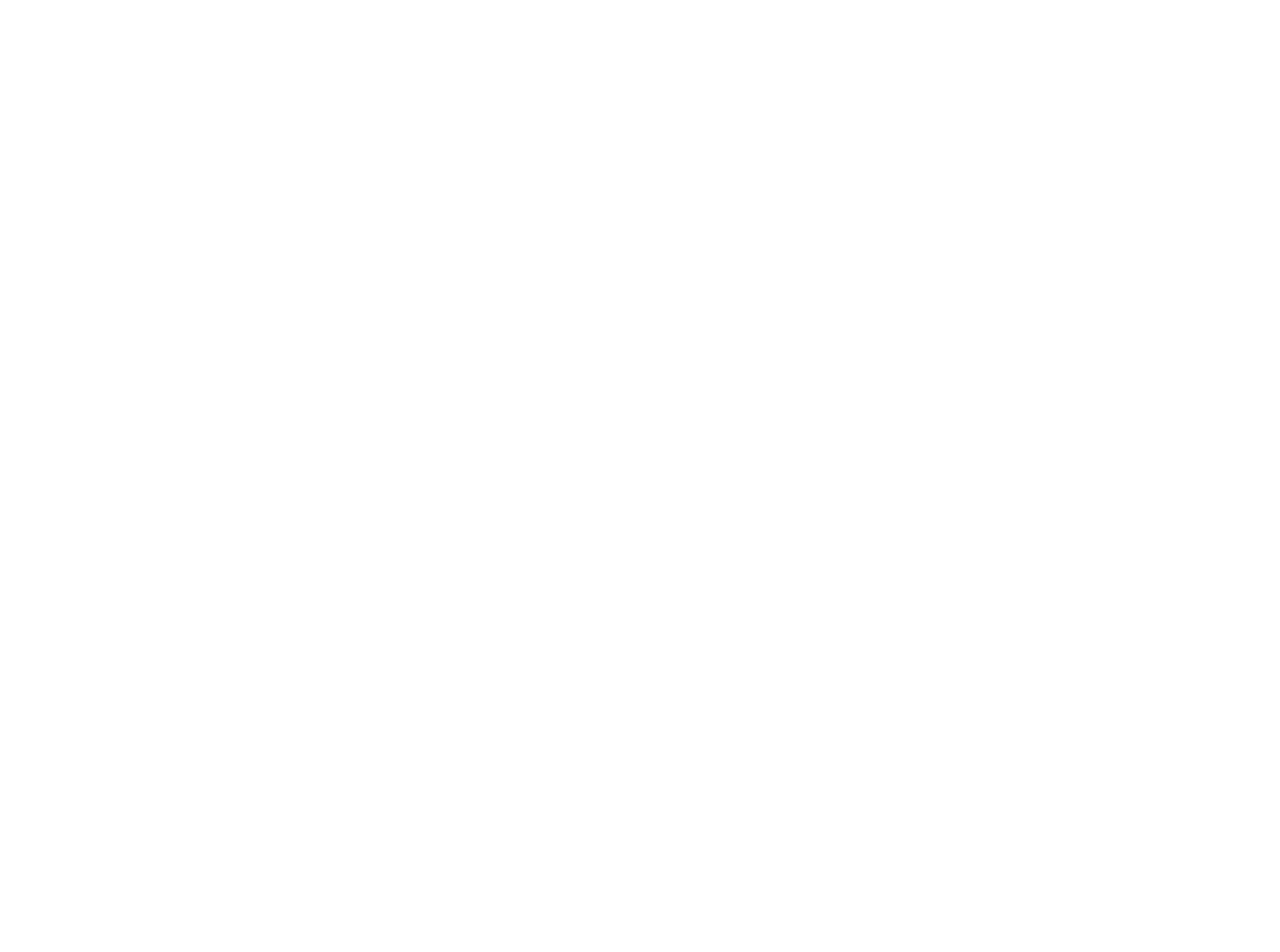
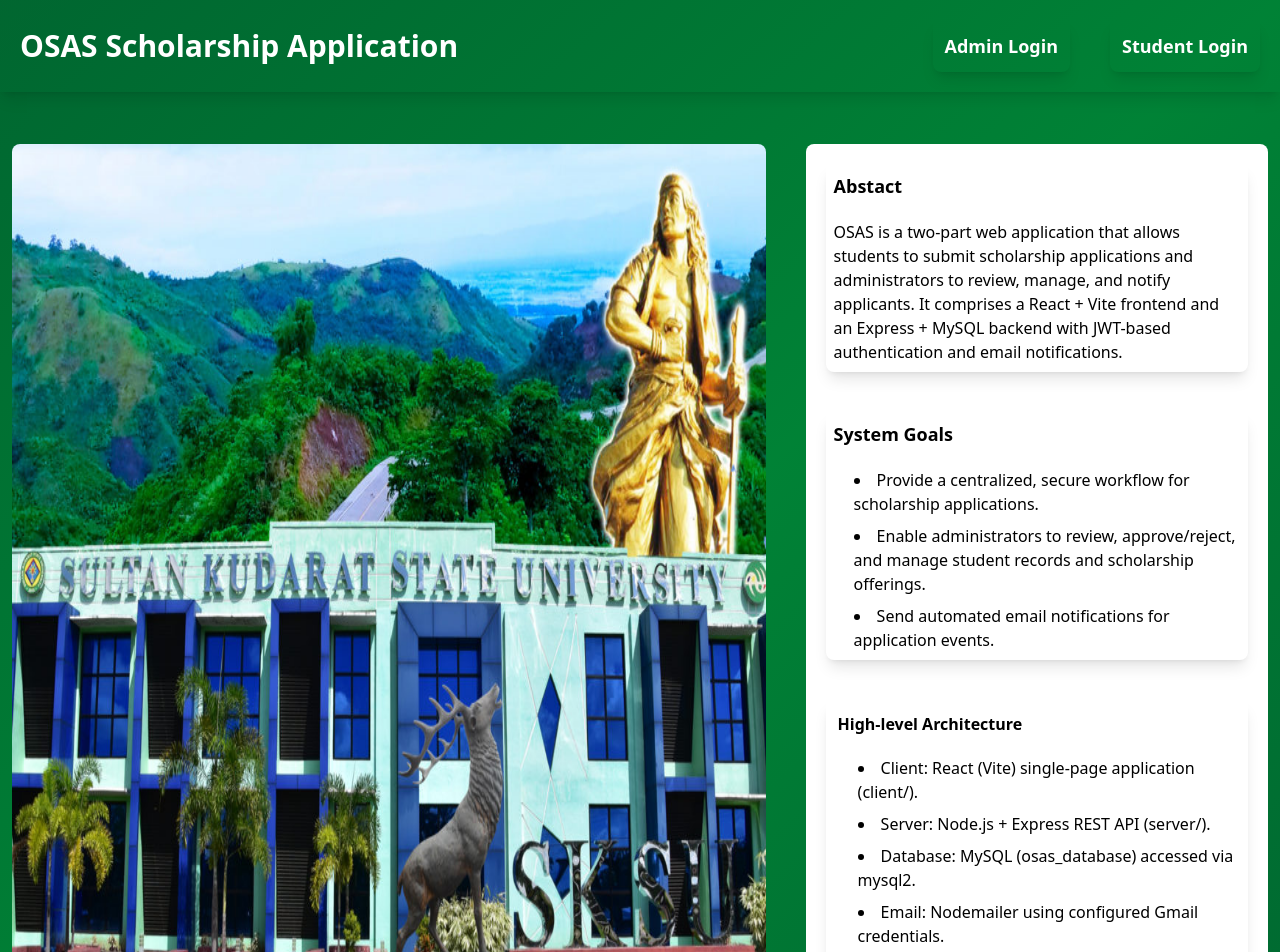
Before and after one commit to erwinLayson/OSAS-Scholarship-information-System, a React (Vite) app in the folder client/: page /home in a window 1280 px wide. Before the commit this address had no page. Shown: the top 952 px of the page. Before the commit the page ends 800 px from the top, so only its background shows below. Built offline with nearby package versions, Linux system fonts and the light colour scheme.

Commit message:
adding website landing page to easily navigate between admin adn student login portal

```diff
--- a/client/package.json
+++ b/client/package.json
@@ -14,6 +14,7 @@
     "axios": "^1.13.2",
     "react": "^19.2.0",
     "react-dom": "^19.2.0",
+    "react-icons": "^5.5.0",
     "react-router-dom": "^7.10.1",
     "tailwindcss": "^4.1.17"
   },
--- a/client/src/App.jsx
+++ b/client/src/App.jsx
@@ -15,6 +15,7 @@ import Settings from "./components/admin/Settings";
 
 // Protec routes
 import ProtectedRoutes from "./components/private/protectRoutes"
+import { LandingPages } from "./components/shared/LandingPages";
 
 function App() {
 
@@ -26,6 +27,7 @@ function App() {
           <Route path='/login' element={<AdminLogin/>} />
           <Route path='/student/login' element={<StudentLogin/>} />
           <Route path='/register' element={<ApplicantRegister/>} />
+          <Route path='/home' element={<LandingPages/>} />
 
           {/* Protected Student Routes */}
           <Route path='/student/dashboard' element={<StudentDashboard/>} />
--- a/client/src/components/admin/AdminLogin.jsx
+++ b/client/src/components/admin/AdminLogin.jsx
@@ -3,6 +3,10 @@ import { useNavigate } from 'react-router-dom';
 import API from '../../API/fetchAPI';
 import { useToast } from '../../hooks/useToast';
 import Toast from '../shared/Toast';
+
+import { Footer, Navbar } from '../shared/components';
+
+
 
 const AdminLogin = () => {
   const navigate = useNavigate();
@@ -56,8 +60,11 @@ const AdminLogin = () => {
   };
 
   return (
-    <div className="min-h-screen flex items-center justify-center bg-gradient-to-br from-green-800 via-green-700 to-emerald-800">
-      <div className="w-full max-w-md p-8">
+    <div className="min-h-screen flex flex-col w-full justify-between bg-gradient-to-br from-green-800 via-green-700 to-emerald-800">
+      <Navbar/>
+
+      <main className='w-full flex justify-center items-center'>
+        <div className="w-full max-w-md p-8">
         {/* Login Card */}
         <div className="bg-green-900 rounded-2xl shadow-2xl p-8 border border-green-700">
           {/* Header */}
@@ -161,15 +168,6 @@ const AdminLogin = () => {
           {/* Footer */}
           <div className="mt-6 text-center space-y-2">
             <p className="text-sm text-green-200">
-              Are you a student?{' '}
-              <button
-                onClick={() => navigate('/student/login')}
-                className="font-medium text-green-300 hover:text-green-100 transition duration-200 underline"
-              >
-                Student Login Portal
-              </button>
-            </p>
-            <p className="text-sm text-green-200">
               Need help?{' '}
               <a href="#" className="font-medium text-green-300 hover:text-green-100 transition duration-200">
                 Contact Support
@@ -195,6 +193,9 @@ const AdminLogin = () => {
           onClose={() => hideToast(toast.id)}
         />
       ))}
+      </main>
+
+      <Footer/>
     </div>
   );
 };
--- a/client/src/components/private/protectRoutes.jsx
+++ b/client/src/components/private/protectRoutes.jsx
@@ -33,5 +33,5 @@ export default function ProtectedRoutes ({ elements, url }) {
         );
     }
 
-    return !login ? <Navigate to={'/login'} /> : elements;
+    return !login ? <Navigate to={'/home'} /> : elements;
 }
--- /dev/null
+++ b/client/src/components/shared/LandingPages.jsx
@@ -0,0 +1,67 @@
+import university from "../../assets/university.jpg"
+
+import { Navbar, Footer } from "./components";
+
+export function LandingPages() {
+
+  return (
+    <>
+      <div className="min-h-screen max-w-screen bg-gradient-to-br from-green-800 via-green-700 to-green-800 flex flex-col justify-between gap-10">
+        <Navbar/>
+
+        <main className="w-full">
+          <section className="p-3 flex md:flex-row flex-col gap-10">
+            <img src={university} alt="SKSU images" className="max-h-[60vh] lg:max-h-full md:max-w-[60%] rounded-lg"/>
+            <article className="bg-white rounded-lg flex flex-col p-5 items-center gap-10">
+              <div className="shadow-lg p-2 rounded-lg flex flex-col gap-5">
+                <h1 className="text-lg font-bold w-full text-center md:text-start">Abstact</h1>
+                <p>
+                  OSAS is a two-part web application that allows students to submit scholarship applications and administrators to review, manage, and notify applicants. It comprises a React + Vite frontend and an Express + MySQL backend with JWT-based authentication and email notifications.
+                </p>
+              </div>
+
+              <div className="flex flex-col p-2 rounded-lg shadow-lg gap-5">
+                <h1 className="text-lg font-bold w-full text-center md:text-start">System Goals</h1>
+                <ul className="list-disc list-inside flex flex-col gap-2 ml-5">
+                  <li>
+                    Provide a centralized, secure workflow for scholarship applications.
+                  </li>
+                  <li>
+                    Enable administrators to review, approve/reject, and manage student records and scholarship offerings.
+                  </li>
+                  <li>
+                    Send automated email notifications for application events.
+                  </li>
+                </ul>
+              </div>
+
+              <div className="flex flex-col gap-5 shadow-lg rounded-lg p-3 w-full">
+                <h1 className="font-bold text-center md:text-start w-full">High-level Architecture</h1>
+                <ul className="flex flex-col gap-2 ml-5 list-disc list-inside">
+                  <li>
+                    Client: React (Vite) single-page application (client/).
+                  </li>
+                  <li>
+                    Server: Node.js + Express REST API (server/).
+                  </li>
+                  <li>
+                    Database: MySQL (osas_database) accessed via mysql2.
+                  </li>
+                  <li>
+                    Email: Nodemailer using configured Gmail credentials.
+                  </li>
+                  <li>
+                    Authentication: JWT stored in cookies for admin and student sessions.
+                  </li>
+                </ul>
+              </div>
+
+            </article>
+          </section>
+        </main>
+
+        <Footer/>
+      </div>
+    </>
+  )
+}
--- /dev/null
+++ b/client/src/components/shared/components/Navbar.jsx
@@ -0,0 +1,42 @@
+import { useState } from "react"
+
+import { NavLink } from "react-router-dom";
+import { FiX, FiMenu } from "react-icons/fi"
+
+export function Navbar() {
+  const [navigate, setNavigate] = useState(false);
+  return (
+    <>
+      <header className="flex justify-between items-center p-5 shadow-lg text-white">
+        <NavLink to='/home' className="text-3xl font-bold cursor-pointer">OSAS Scholarship Application</NavLink>
+
+        <nav className="block">
+          <ul className="hidden md:flex gap-10 text-lg font-semibold">
+            <li className="hover:shadow-green-300 active:shadow-green-300 shadow-lg p-3 rounded-lg">
+              <NavLink to={"/login"}>Admin Login</NavLink>
+            </li>
+            <li className="hover:shadow-green-300 active:shadow-green-300 shadow-lg p-3 rounded-lg">
+              <NavLink to={"/student/login"}>Student Login</NavLink>
+            </li>
+          </ul>
+
+          <div className="block md:hidden hover:shadow-green-200 shadow-lg p-2 rounded-lg active:shadow-green-200" onClick={
+            () => setNavigate((prev) => !prev)
+          }>
+              {navigate ? <FiX className="text-xl"/> : <FiMenu className="text-xl"/> }
+          </div>
+        </nav>
+      </header>
+      <aside className={`${navigate ? "block" : "hidden"} shadow-lg bg-white p-5 fixed right-5 top-[6rem] rounded-lg`}>
+        <ul className="flex flex-col gap-5 text-lg font-semibold">
+            <li className="w-full hover:shadow-lg p-3 rounded-lg">
+              <NavLink to={"/login"}>Admin Login</NavLink>
+            </li>
+            <li className="hover:shadow-lg active:shadow-lg p-3 rounded-lg">
+              <NavLink to={"/student/login"}>Student Login</NavLink>
+            </li>
+          </ul>
+      </aside>
+    </>
+  )
+}
--- /dev/null
+++ b/client/src/components/shared/components/footer.jsx
@@ -0,0 +1,11 @@
+export function Footer() {
+  return (
+    <>
+      <footer className="p-5 flex w-full shadow-lg shadow-green-100 items-center justify-center text-lg bg-white">
+          <h1 className="font-bold">
+            &copy; Osas Scholarship Application and Managements System | @2025-2026
+          </h1>
+        </footer>
+    </>
+  )
+}
--- /dev/null
+++ b/client/src/components/shared/components/index.js
@@ -0,0 +1,4 @@
+import {Footer} from "./footer"
+import { Navbar } from "./Navbar"
+
+export {Footer, Navbar}
--- a/client/src/components/students/StudentLogin.jsx
+++ b/client/src/components/students/StudentLogin.jsx
@@ -3,6 +3,8 @@ import { useNavigate } from 'react-router-dom';
 import API from '../../API/fetchAPI';
 import { useToast } from '../../hooks/useToast';
 import Toast from '../shared/Toast';
+
+import { Footer, Navbar } from '../shared/components';
 
 const StudentLogin = () => {
   const navigate = useNavigate();
@@ -57,7 +59,9 @@ const StudentLogin = () => {
   };
 
   return (
-    <div className="min-h-screen flex items-center justify-center bg-gradient-to-br from-green-800 via-green-700 to-emerald-800 p-4">
+    <div className="min-h-screen flex justify-between flex-col gap-10 w-full bg-gradient-to-br from-green-800 via-green-700 to-emerald-800">
+      <Navbar/>
+      <main className='flex justify-center items-center'>
         <div className="w-full max-w-md">
           {/* Login Card */}
           <div className="bg-white rounded-2xl shadow-2xl p-8 border border-green-200">
@@ -151,15 +155,6 @@ const StudentLogin = () => {
                   Register here
                 </button>
               </p>
-            <p className="text-gray-600 text-sm">
-              Are you an admin?{' '}
-              <button
-                onClick={() => navigate('/login')}
-                className="text-green-600 hover:text-green-700 font-semibold transition-colors"
-              >
-                Admin Login
-              </button>
-            </p>
             </div>
           </div>
 
@@ -182,6 +177,9 @@ const StudentLogin = () => {
             />
           ))}
         </div>
+
+      </main>
+      <Footer/>
     </div>
   );
 };
```
Also changed, not shown: client/src/assets/university.jpg (added), 1 other file (tests, documents, lock files or other folders). Lines whose indentation alone changed are shown as unchanged.
